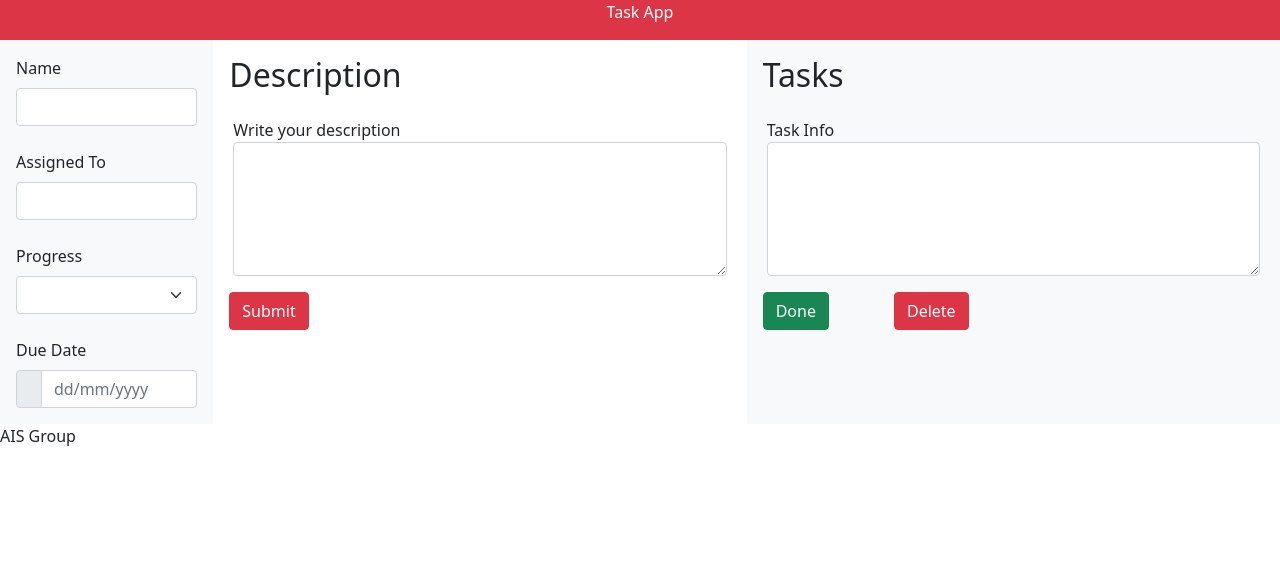
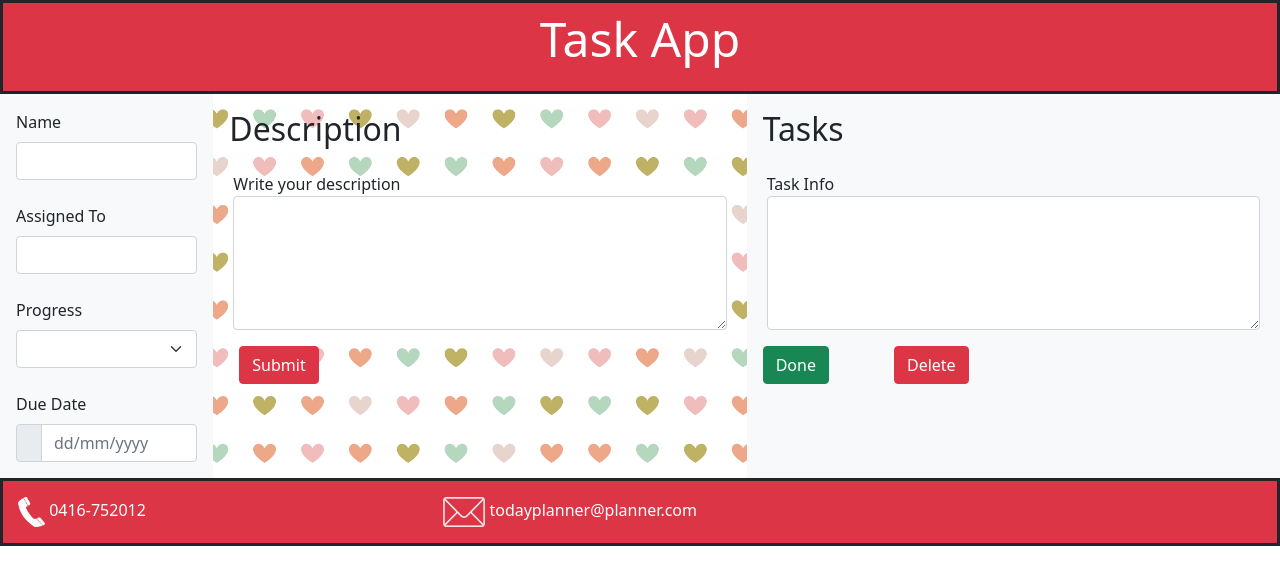
Before and after one commit to I-A11/Final-Project-AIS, a plain HTML site: page index.html in a window 1280 px wide. Drawn offline with nearby package versions, Linux system fonts and the light colour scheme; some icons are missing.

Commit message:
added new images

```diff
--- a/index.html
+++ b/index.html
@@ -14,7 +14,7 @@
         crossorigin="anonymous"></script>
 
     <!-- CSS Stylesheet -->
-    <link rel="stylesheet" href="styles.css">
+    <link rel="stylesheet" href="style.css">
 </head>
 
 <body>
@@ -25,17 +25,19 @@
 
     <div class="container-fluid">
 
-        <!-- RED NAVBAR -->
-
+        <!-- RED BAR -->
         <div class="row nav">
             <div class="col bg-danger text-white">
-                <p class="text-center">Task App</p>
+                <p class="text-center redbar">Task App</p>
             </div>
         </div>
 
 
-        <!-- Islams's Section -->
+
         <div class="row">
+
+
+             <!-- Islams's Section -->
             <div class="col-2 p-3 islam bg-light">
 
                 <form>
@@ -68,7 +70,6 @@
             </div>
 
             <!-- Shumaila's Section -->
-
             <div class="col-5 shelly p-3">
 
                 <div class="">
@@ -117,15 +118,40 @@
 
 
             </div>
+
         </div>
+
+
+
+
+        <!-- Footer -->
+        <div class="row footbar bg-danger">
+
+            <div class="col-4">
+                <p class="foottext"> <img class="two" id="fone" src="/images/phone.png" alt="pic"/>
+                0416-752012</p>
+            </div>
+
+            <div class="col-8">
+                    <p class="foottext"> <img class="two" id="emailpic" src="/images/email.png" alt="pic"/>
+                    todayplanner@planner.com</p>
+            </div>
+
+        </div>
+
+
 
     </div>
 
-    <div class="footer">
-        <p class="footertext">AIS Group</p>
-    </div>
+
+
+
+
+
+
 
 
 </body>
 
+
 </html>
--- a/style.css
+++ b/style.css
@@ -1,7 +1,7 @@
 
 
 
-.text-center {
+.redbar {
     font-size: 300%;
  }
 
@@ -10,7 +10,7 @@
  }
 
 .shelly{
-  background-image: url("/images/summer.png");
+  background-image: url("/images/heart.png");
 
     /* Center and scale the image nicely */
     background-position: center;
@@ -38,3 +38,30 @@
 
 .form-group {
 }
+
+
+ .huh {
+   border: solid;
+ }
+
+
+ #fone {
+  height: 30px;
+  width: 30px;
+  padding-left: 3px;
+}
+
+#emailpic {
+  height: 30px;
+  width: auto;
+  padding-left: 3px;
+}
+
+.footbar {
+  border: solid;
+  padding-top: 16px;
+}
+
+.foottext {
+  color: white;
+}
```
Also changed, not shown: images/email.png (added), images/phone.png (added), 1 other file.
